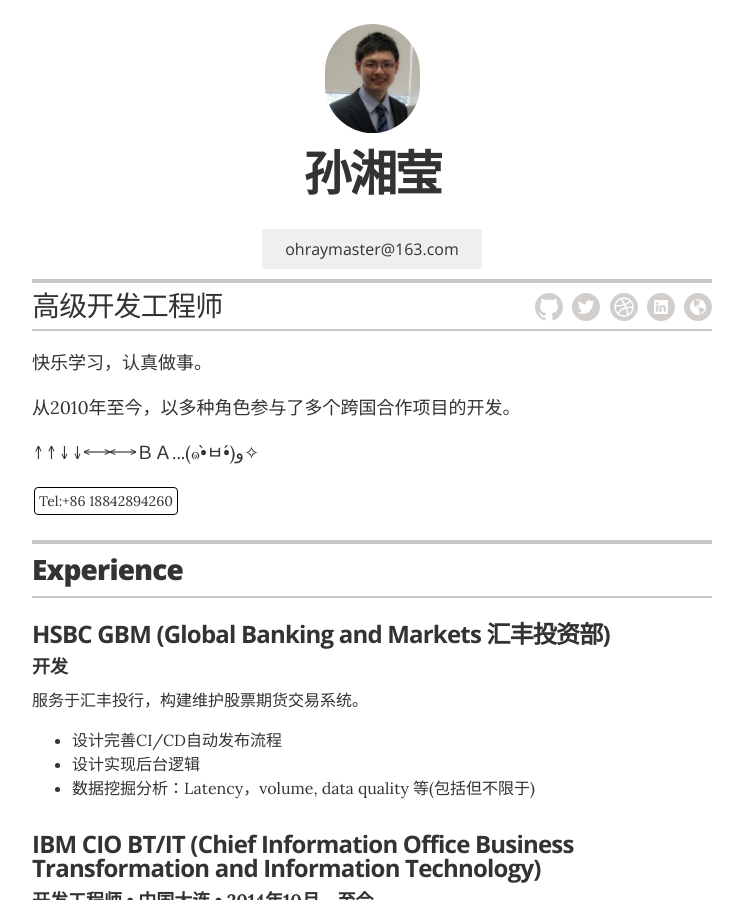
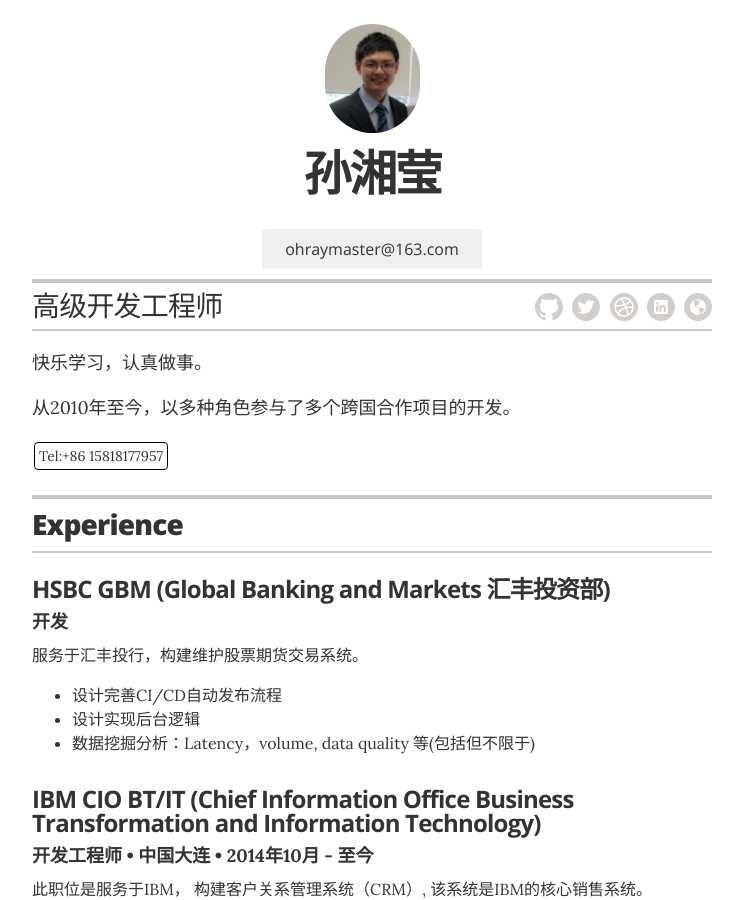
Before and after one commit to cnohraymaster/cnohraymaster.github.io, a Jekyll site: the page built from index.html, in a window 1280 px wide and 900 px high. Shown: the whole window, without its empty margins (268-1011 px from the left). Built offline with Jekyll 4.4.1, drawn with Linux system fonts in a browser that asks for light colours.

Commit message:
Update resume.html

```diff
--- a/_layouts/resume.html
+++ b/_layouts/resume.html
@@ -31,13 +31,12 @@
         <div class="executive-summary">
           <p>快乐学习，认真做事。</p>
           <p>从2010年至今，以多种角色参与了多个跨国合作项目的开发。</p>
-          <p>↑↑↓↓←→←→ＢＡ...(๑•̀ㅂ•́)و✧</p>
          <!--  <p>I am bouncy, cocky, sometimes talkative and sometimes quiet</p> -->
         </div>
 
         <ul class="tag-box inline">
           <!--<li><div>Email: ohraymaster@163.com</div></li>-->
-          <li><a>Tel:+86 18842894260</a></li>
+          <li><a>Tel:+86 15818177957</a></li>
           <!--<li><div>Addr: Dalian China </div></li>-->
         </ul>
         {% elsif site.resume_looking_for_work == 'no' %}
```
